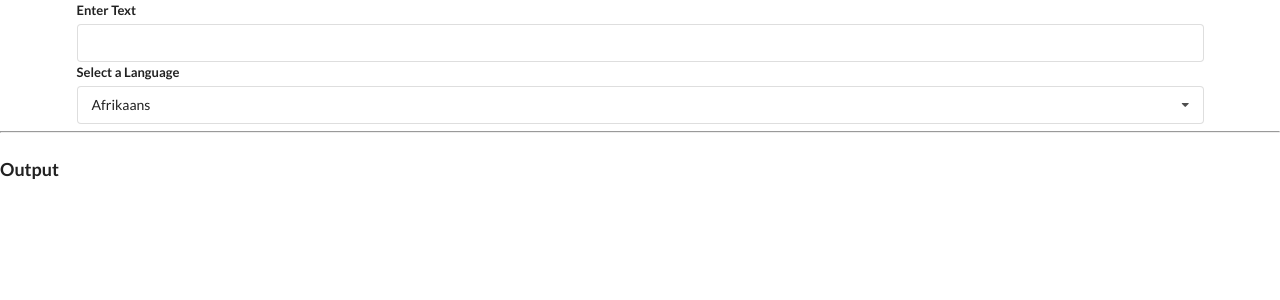
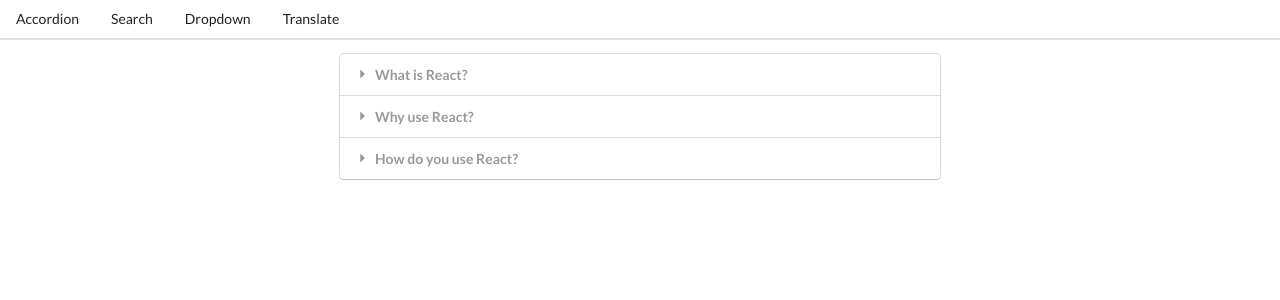
Before and after one commit to danporeda/widgets, a React (Create React App) app: page / in a window 1280 px wide. Shown: the top 300 px of the page. Built offline with nearby package versions, Linux system fonts and the light colour scheme; no server answers.

Commit message:
created Route component, implemented in App. created and implemented Header components

```diff
--- a/src/App.js
+++ b/src/App.js
@@ -3,6 +3,8 @@
 import Search from './components/Search';
 import Dropdown from './components/Dropdown';
 import Translate from './components/Translate';
+import Route from './components/Route';
+import Header from './components/Header';
 
 const items = [
   {
@@ -35,10 +37,28 @@
 ]
 
 function App() {
+  const [selected, setSelected] = useState(options[0]);
 
   return (
     <div>
-      <Translate />
+      <Header />
+      <Route path="/">
+        <Accordion items={items} />
+      </Route>
+      <Route path="/list">
+        <Search />
+      </Route>
+      <Route path="/dropdown">
+        <Dropdown
+          label="Select a Color"
+          options={options}
+          selected={selected}
+          onSelectedChange={setSelected}
+        />
+      </Route>
+      <Route path="/translate">
+        <Translate />
+      </Route>
     </div>
   );
 };
--- a/src/components/Accordion.js
+++ b/src/components/Accordion.js
@@ -22,7 +22,7 @@
   })
 
   return (
-  <div className="ui styled accordion">
+  <div className="ui container styled accordion">
     {renderedItems}
   </div>
 );
--- /dev/null
+++ b/src/components/Header.js
@@ -0,0 +1,20 @@
+function Header() {
+  return (
+    <div className="ui secondary pointing menu">
+      <a href="/" className="item">
+        Accordion
+      </a>
+      <a href="/list" className="item">
+        Search
+      </a>
+      <a href="/dropdown" className="item">
+        Dropdown
+      </a>
+      <a href="/translate" className="item">
+        Translate
+      </a>
+    </div>
+  )
+}
+
+export default Header;
--- /dev/null
+++ b/src/components/Route.js
@@ -0,0 +1,5 @@
+function Route({ path, children }) {
+  return window.location.pathname === path ? children : null;
+}
+
+export default Route;
```
